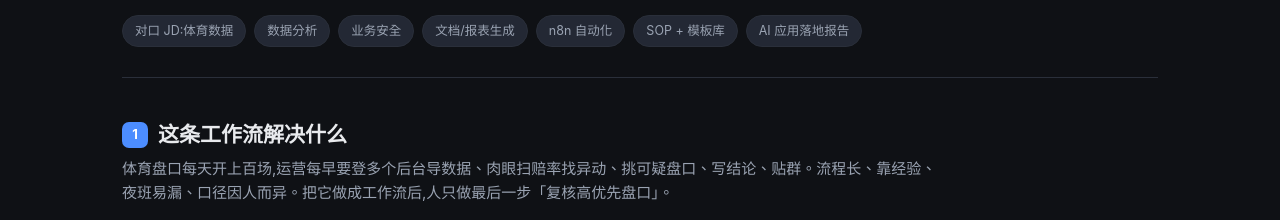
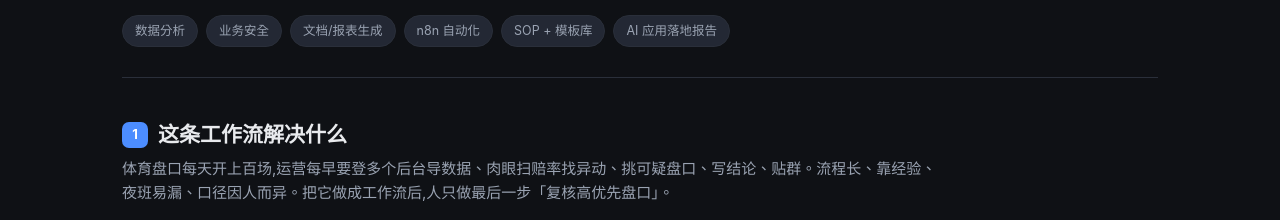
Before and after one commit to KeatingTsai/sports-ai-workflow, a plain HTML site: page AI工作流_Demo報告.html in a window 1280 px wide. Shown: the part 193-413 px from the top of the page. Drawn offline with Linux system fonts and the light colour scheme.

Commit message:
Remove JD-mapping chip from demo header

```diff
--- a/AI工作流_Demo報告.html
+++ b/AI工作流_Demo報告.html
@@ -84,7 +84,7 @@
   <h1>体育数据日报 + 赔率异动监控:一条端到端 AI 工作流</h1>
   <p class="sub">把体育运营团队「每天早上人工拼日报」这件重复工作,拆成 SOP、用规则引擎 + Claude 自动化、再封成可复用模板库。一条工作流,覆盖取数、异动监控、风控预警、日报撰写、自动推送。</p>
   <div class="role">
-    <span>对口 JD:体育数据</span><span>数据分析</span><span>业务安全</span>
+    <span>数据分析</span><span>业务安全</span>
     <span>文档/报表生成</span><span>n8n 自动化</span><span>SOP + 模板库</span><span>AI 应用落地报告</span>
   </div>
 </header>
```
Also changed, not shown: index.html (+1 -1 lines).
